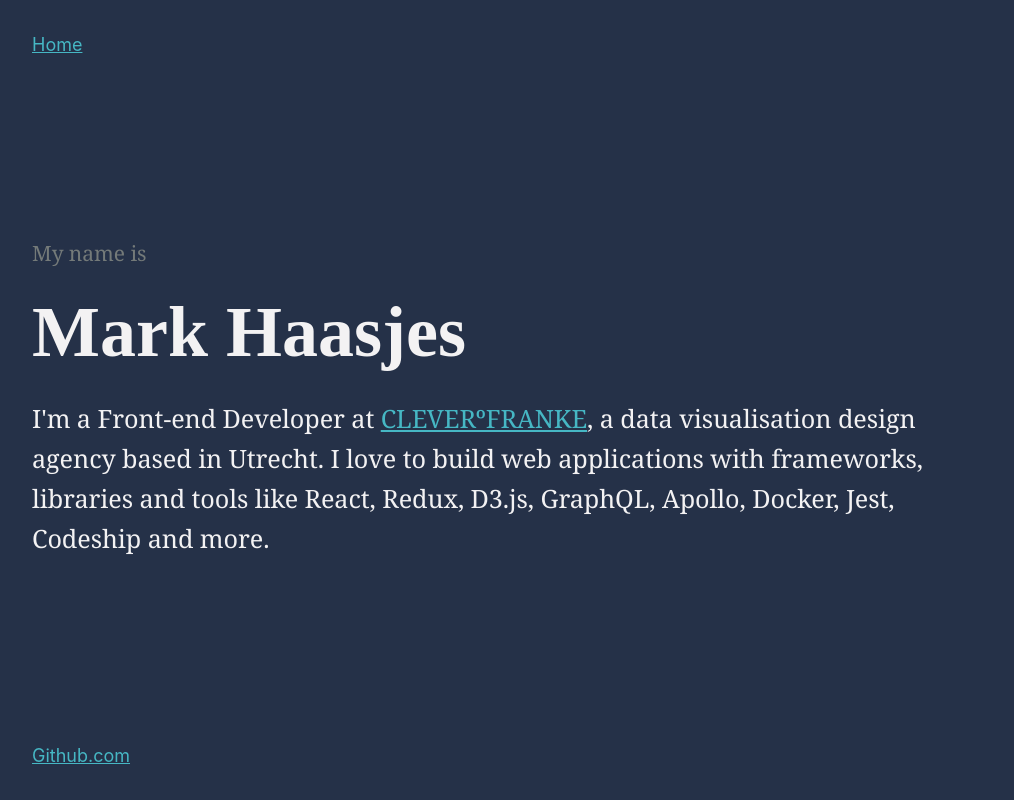
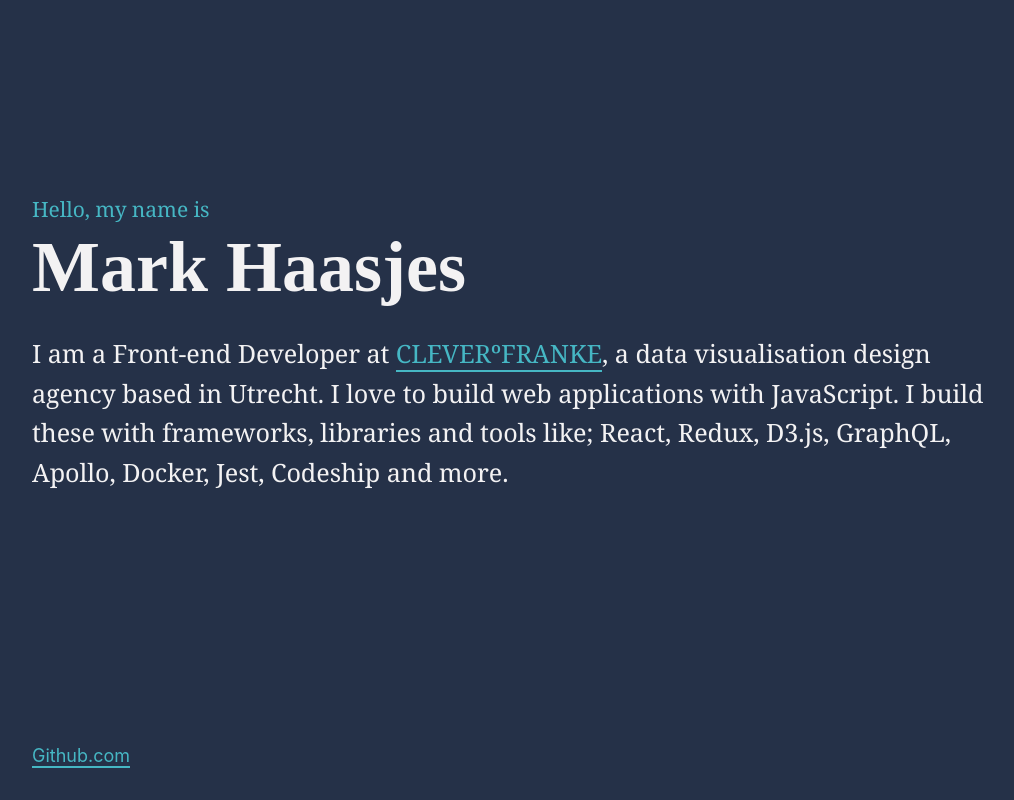
Before and after one commit to markhaasjes/markhaasjes, a Next.js app: page / in a window 1280 px wide. Shown: the whole page, without its empty margins (32-1046 px from the left). Built offline with nearby package versions, Linux system fonts and the light colour scheme.

Commit message:
added styled hyperlink, changed content and removed header from home page

```diff
--- a/components/Footer/index.js
+++ b/components/Footer/index.js
@@ -1,5 +1,7 @@
 import { Component } from 'react';
 import styled from 'styled-components';
+
+import Hyperlink from '../Hyperlink';
 
 const StyledFooter = styled.footer`
   padding: 2rem 0;
@@ -17,7 +19,9 @@ export default class Footer extends Component {
       <StyledFooter>
         <ul>
           <li>
-            <a href="https://github.com/markhaasjes">Github.com</a>
+            <Hyperlink href="https://github.com/markhaasjes">
+              Github.com
+            </Hyperlink>
           </li>
         </ul>
       </StyledFooter>
--- /dev/null
+++ b/components/Hyperlink/index.js
@@ -0,0 +1,36 @@
+import styled from 'styled-components';
+import { darken } from 'polished';
+
+const StyledHyperlink = styled.a`
+  position: relative;
+  text-decoration: none;
+  transition: color 150ms ease-in-out;
+
+  &:after {
+    content: '';
+    display: block;
+    height: 0.1em;
+    position: absolute;
+    left: 0;
+    right: 0;
+    bottom: -0.1em;
+    z-index: -1;
+    background-color: ${({ theme }) => theme.brand.primary};
+    transition: transform 150ms ease-in-out, background-color 150ms ease-in-out;
+  }
+
+  &:hover {
+    color: ${({ theme }) => darken(0.2, theme.brand.primary)};
+
+    &:after {
+      transform: translateY(-0.05em);
+      background-color: ${({ theme }) => darken(0.2, theme.brand.primary)};
+    }
+  }
+`;
+
+const Hyperlink = ({ href, children }) => (
+  <StyledHyperlink href={href}>{children}</StyledHyperlink>
+);
+
+export default Hyperlink;
--- a/components/layouts/BaseLayout.js
+++ b/components/layouts/BaseLayout.js
@@ -16,7 +16,6 @@ const Container = styled.div`
 const withLBaseLayout = (Children) => {
   return () => (
     <Container>
-      <Header />
       <Children />
       <Footer />
     </Container>
--- a/package.json
+++ b/package.json
@@ -20,6 +20,7 @@
   "homepage": "https://markhaasjes.nl",
   "dependencies": {
     "next": "^8.0.4",
+    "polished": "^3.2.0",
     "react": "^16.8.6",
     "react-dom": "^16.8.6",
     "styled-components": "^4.2.0"
--- a/pages/index.js
+++ b/pages/index.js
@@ -2,10 +2,16 @@ import { Component } from 'react';
 import styled from 'styled-components';
 
 import withLBaseLayout from '../components/layouts/BaseLayout';
+import Hyperlink from '../components/Hyperlink';
+
+const StyledMain = styled.main`
+  flex: 1 1 100%;
+  display: flex;
+  align-items: center;
+`;
 
 const Label = styled.label`
-  font-size: 1em;
-  color: ${({ theme }) => theme.brand.tertiary};
+  color: ${({ theme }) => theme.brand.primary};
 `;
 
 const Title = styled.h1`
@@ -20,19 +26,22 @@ const Paragraph = styled.p`
 class IndexPage extends Component {
   render() {
     return (
-      <main>
-        <p>
-          <Label>My name is</Label>
-        </p>
-        <Title>Mark Haasjes</Title>
-        <Paragraph>
-          I'm a Front-end Developer at{' '}
-          <a href="https://www.cleverfranke.com">CLEVERºFRANKE</a>, a data
-          visualisation design agency based in Utrecht. I love to build web
-          applications with frameworks, libraries and tools like React, Redux,
-          D3.js, GraphQL, Apollo, Docker, Jest, Codeship and more.
-        </Paragraph>
-      </main>
+      <StyledMain>
+        <div>
+          <Label className="content">Hello, my name is</Label>
+          <Title>Mark Haasjes</Title>
+          <Paragraph>
+            I am a Front-end Developer at{' '}
+            <Hyperlink href="https://www.cleverfranke.com">
+              CLEVERºFRANKE
+            </Hyperlink>
+            , a data visualisation design agency based in Utrecht. I love to
+            build web applications with JavaScript. I build these with
+            frameworks, libraries and tools like; React, Redux, D3.js, GraphQL,
+            Apollo, Docker, Jest, Codeship and more.
+          </Paragraph>
+        </div>
+      </StyledMain>
     );
   }
 }
--- a/styles/global/typography.js
+++ b/styles/global/typography.js
@@ -23,7 +23,8 @@ const typography = css`
     line-height: 1.4;
   }
 
-  p {
+  p,
+  .content {
     --x-height-multiplier: 0.35;
     --base-multiplier: 0.179;
     font-family: ${variables.font.family.reading};
```
Also changed, not shown: 1 other file (tests, documents, lock files or other folders).
